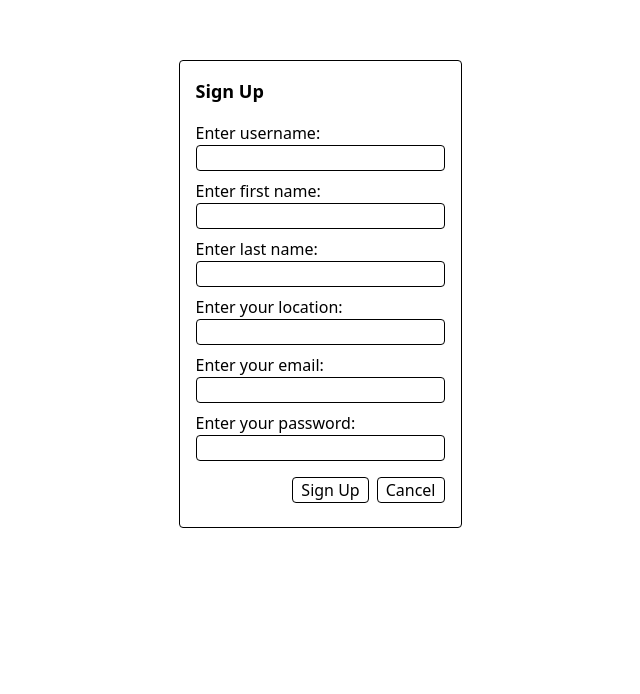
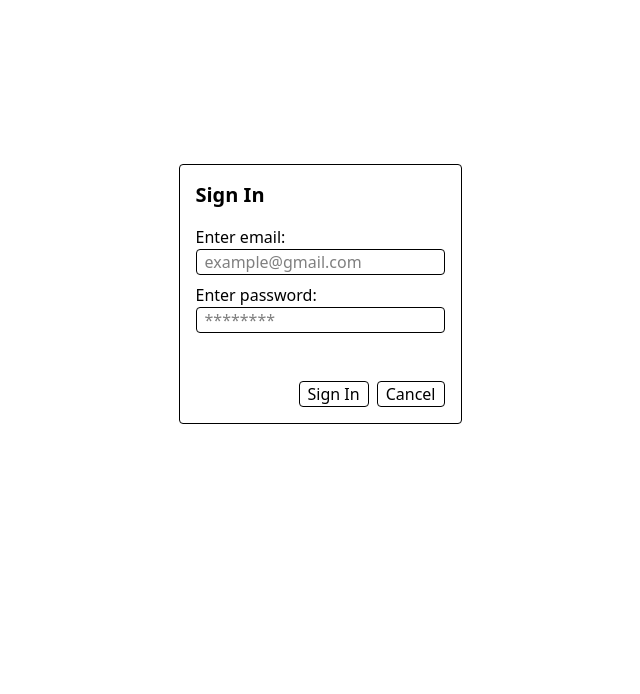
Before and after one commit to JaeYangLee/AuthFlow-app-pern, a React (Vite) app in the folder frontend/: page / in a window 1280 px wide. Shown: the part 106-800 px from the top of the page, without its empty margins (320-960 px from the left). Built offline with nearby package versions, Linux system fonts and the light colour scheme.

Commit message:
feat: done setting up log in form and log in page props and states

```diff
--- a/frontend/src/App.jsx
+++ b/frontend/src/App.jsx
@@ -1,6 +1,7 @@
 import axios from "axios";
 import "./index.css";
 import AFRegistrationPage from "./pages/AFRegistrationPage";
+import AFLoginPage from "./pages/AFLogInPage";
 import { useState } from "react";
 
 function App() {
@@ -78,6 +79,7 @@ function App() {
 
   return (
     <>
+      <AFLoginPage user={user} onLogIn={findUserByEmail} />
       <AFRegistrationPage onAdd={createUser} />
     </>
   );
--- a/frontend/src/components/AFLogInForm.jsx
+++ b/frontend/src/components/AFLogInForm.jsx
@@ -1,4 +1,9 @@
-function AFLogInForm() {
+import { useState } from "react";
+
+function AFLogInForm({ user, onLogIn }) {
+  const [email, setEmail] = useState("");
+  const [password, setPassword] = useState("");
+
   const handleSubmit = (e) => {};
   return (
     <>
--- a/frontend/src/pages/AFLogInPage.jsx
+++ b/frontend/src/pages/AFLogInPage.jsx
@@ -1,10 +1,10 @@
 import AFLogInForm from "../components/AFLogInForm";
 
-function AFLogInPage() {
+function AFLogInPage({ user, onLogIn }) {
   return (
     <>
       <div className="w-screen h-screen flex flex-col items-center justify-center">
-        <AFLogInForm user={user} onAdd={onAdd} />
+        <AFLogInForm user={user} onLogIn={onLogIn} />
       </div>
     </>
   );
```
